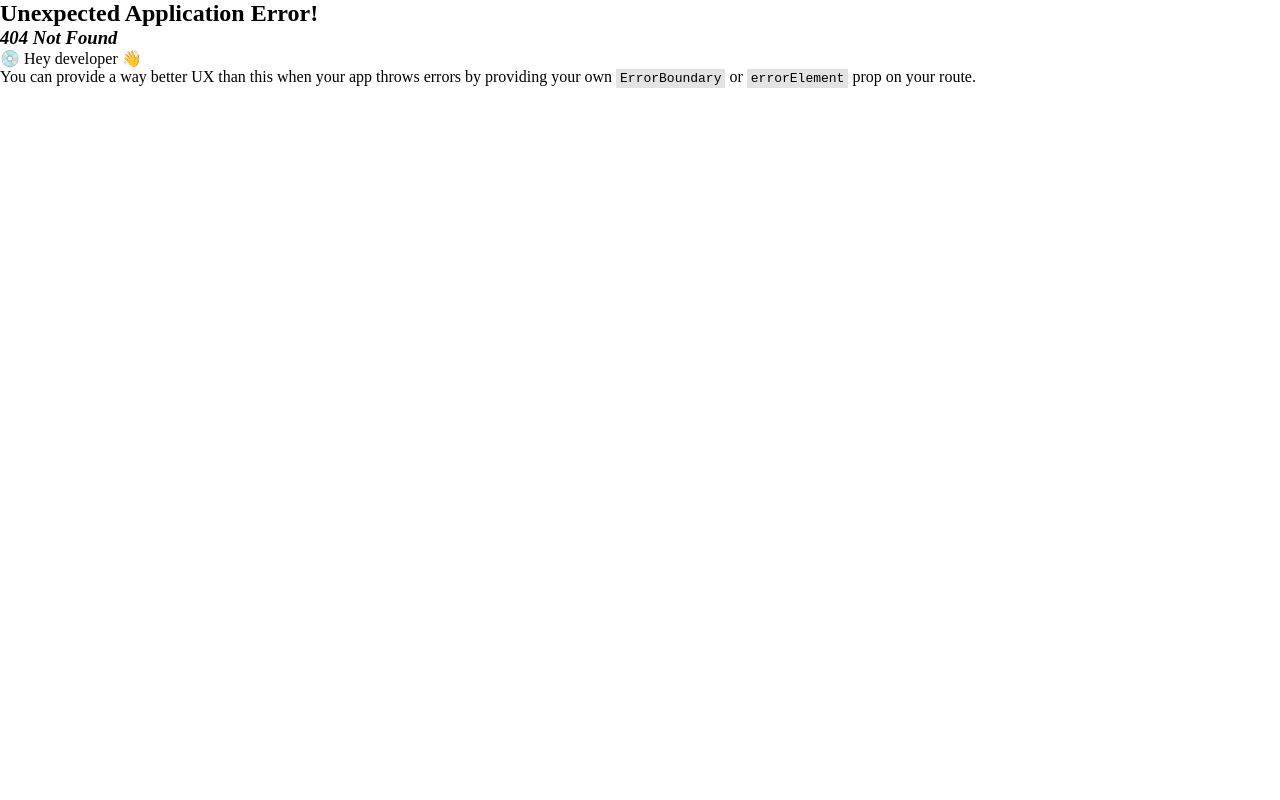
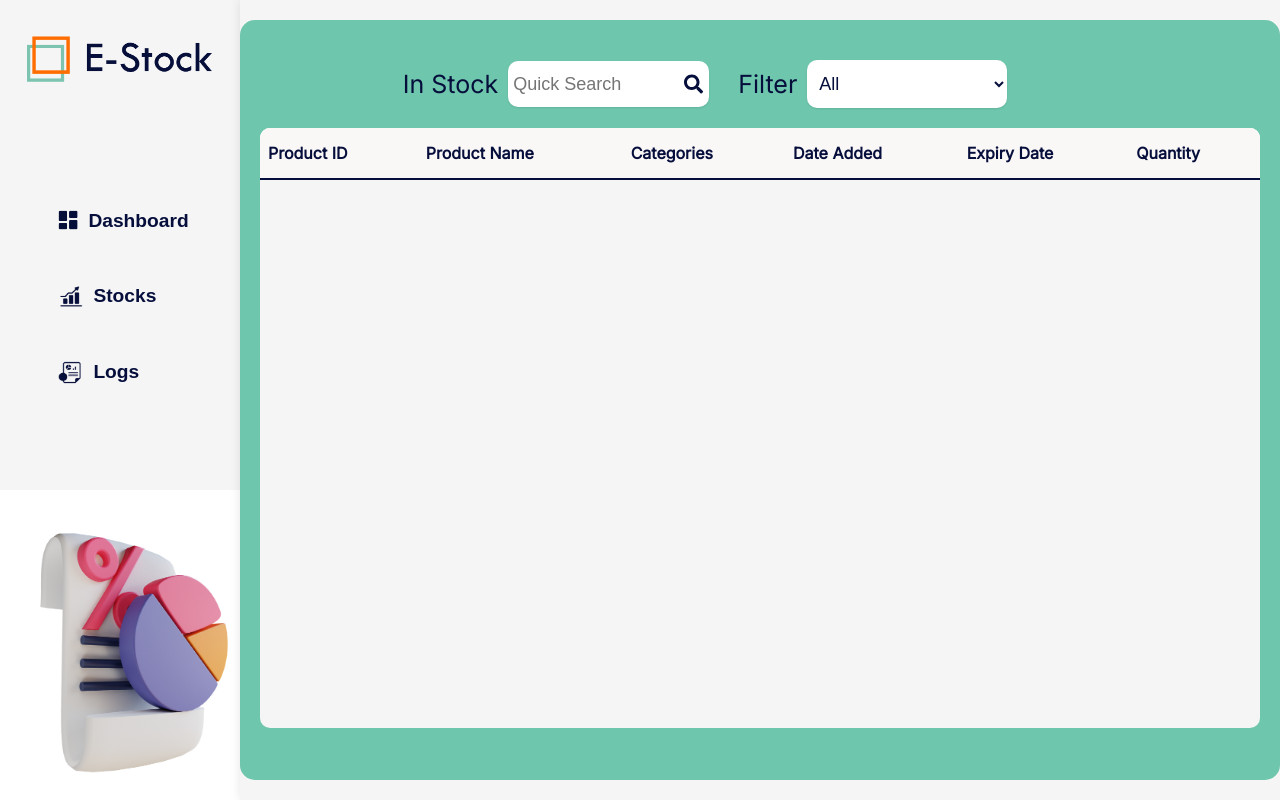
Before and after one commit to mcahero/E-stock, a React (Create React App) app in the folder e-stock/: page /EmployeeStocks in a window 1280 px wide. Before the commit this address had no page. Built offline with nearby package versions, Linux system fonts and the light colour scheme.

Commit message:
Added employee stocks & sidebar

```diff
--- a/e-stock/package.json
+++ b/e-stock/package.json
@@ -4,6 +4,8 @@
   "private": true,
   "dependencies": {
     "@fontsource/inter": "^4.5.15",
+    "@fortawesome/fontawesome-free": "^6.4.0",
+    "@fortawesome/fontawesome-svg-core": "^6.4.0",
     "@fortawesome/free-solid-svg-icons": "^6.3.0",
     "@fortawesome/react-fontawesome": "^0.2.0",
     "@testing-library/jest-dom": "^5.16.5",
--- /dev/null
+++ b/e-stock/src/EmployeeSidebar/index.js
@@ -0,0 +1,36 @@
+import React from 'react';
+import { Link } from 'react-router-dom';
+import './styles.css'
+import img from '../images/logo.png'
+import imgd from '../images/photo.png'
+import dashcon from '../images/dash.png'
+import treecon from '../images/tree.png'
+import logscon from '../images/logs.png'
+
+const EmployeeSidebar = () => {
+  return (
+    <div className="sidebar_main">
+      <img src={img} className="logo_img" alt="logo_img" />
+      <div className="button-container">
+        <Link to="/Employee" className="link">
+            <button className="button">
+            <img src={dashcon} alt="Dashboard" className="dash_main" />
+            <span className="button-text">Dashboard</span> </button>
+        </Link>
+        <Link to="/EmployeeStocks" className="link">
+            <button className="button">
+            <img src={treecon} alt="Stocks" className="stocks_main" />
+            <span className="button-text">Stocks</span> </button>
+        </Link>
+        <Link to="/" className="link">
+            <button className="button">
+            <img src={logscon} alt="Logs" className="logs_main" />
+            <span className="button-text"> Logs </span> </button>
+        </Link>
+        <img src={imgd} className="photo_img" alt="photo_img"/>
+      </div>
+    </div>
+  );
+};
+
+export default EmployeeSidebar;
--- /dev/null
+++ b/e-stock/src/EmployeeSidebar/styles.css
@@ -0,0 +1,96 @@
+*{
+  margin: 0;
+  padding: 0;
+}
+.sidebar_main {
+  width: 250px;
+  height: 100%;
+  background-color: #F5F5F5;
+  align-items: right;
+  flex-direction: column;
+}
+
+.button-container {
+  width: 10px;
+  height: auto;
+  background-color: #F5F5F5;
+  display: flex;
+  flex-direction: column;
+  align-items: right center;
+  flex: 1;
+  margin: 5rem 0.5rem;
+
+}
+
+.link {
+  text-decoration: none;
+  color: inherit;
+}
+
+.button-text {
+  margin-left: 10px;
+}
+
+.button {
+  font-size: 1.2rem;
+  font-weight: bold;
+  padding: 1rem 2.5rem;
+  margin: .65rem;
+  background-color: #F5F5F5;
+  border: none;
+  border-radius: 15px;
+  cursor: pointer;
+  display: inline-flex;
+  color: #060E3B;
+  text-decoration: none;
+}
+
+.button:hover {
+  background-color: #ffffff;
+}
+
+.dash_main{
+  width: 20px;
+  height: 20px;
+  align-items: center;
+  display: flex;
+}
+
+.stocks_main{
+  width: 25px;
+  height: 23px;
+  align-items: center;
+
+}
+
+.logs_main{
+  width: 25px;
+  height: 23px;
+  align-items: center;
+  display: flex;
+}
+
+.log_main{
+  width: 23px;
+  height: 23px;
+  align-items: center;
+  display: flex;
+}
+
+.logo_img{
+  width: 200px;
+  height: 80px;
+  margin: 20px;
+  margin-bottom: auto;
+}
+
+.photo_img{
+  display: flex;
+  position: fixed;
+  bottom: 0;
+  width: 200px;
+  height: 250px;
+  margin: 20px;
+  align-content: flex-end;
+
+  }
--- a/e-stock/src/index.js
+++ b/e-stock/src/index.js
@@ -5,6 +5,7 @@ import Dashboard from './pages/dashboard';
 import Stocks from './pages/stocks';
 import Logs from './pages/logs';
 import EmpDashboard from './pages/dashboard/Employee';
+import EmployeeStocks from './pages/stocks/EmployeeStocks';
 import {
   createBrowserRouter,
   RouterProvider,
@@ -30,6 +31,10 @@ const router = createBrowserRouter([
     {
       path: "/Employee",
         element: <EmpDashboard />,
+    },
+    {
+      path: "/EmployeeStocks",
+        element: <EmployeeStocks />,
     }
 ])
 
--- /dev/null
+++ b/e-stock/src/pages/stocks/EmployeeStocks.js
@@ -0,0 +1,135 @@
+import React, { useState } from 'react';
+import './styles.css';
+import Sidebar from '../../sidebar';
+import { FaSearch } from 'react-icons/fa';
+import AddProductModal from './AddProductModal';
+import ProductTable from './table';
+import { isWithinInterval, addWeeks } from 'date-fns';
+import EmployeeSidebar from '../../EmployeeSidebar';
+
+export default function EmployeeStocks() {
+  const [showModal, setShowModal] = useState(false);
+  const [products, setProducts] = useState(
+    JSON.parse(localStorage.getItem('products')) || []
+  );
+  const [filteredProducts, setFilteredProducts] = useState(products);
+
+  const handleAddProductClick = () => {
+    setShowModal(true);
+  };
+  const handleCloseModal = () => {
+    setShowModal(false);
+  };
+  const addProduct = (product) => {
+    setProducts([...products, product]);
+
+    if (filteredProducts === products) {
+      setFilteredProducts([...products, product]);
+    } else if (filteredProducts[0].category === product.category) {
+      setFilteredProducts([...filteredProducts, product]);
+    }
+
+    // Store products in local storage
+    const updatedProducts = [...products, product];
+    localStorage.setItem('products', JSON.stringify(updatedProducts));
+  };
+
+  const updateProductQuantity = (productId, newQuantity) => {
+    const updatedProducts = products.map((product) => {
+      if (product.id === productId) {
+        const originalQuantity = product.originalQuantity || product.quantity;
+        return { ...product, quantity: newQuantity, originalQuantity };
+      } else {
+        return product;
+      }
+    });
+
+    setProducts(updatedProducts);
+
+    // Update the products in the local storage
+    localStorage.setItem('products', JSON.stringify(updatedProducts));
+
+    if (filteredProducts === products) {
+      setFilteredProducts(updatedProducts);
+    } else {
+      const updatedFilteredProducts = filteredProducts.map((product) => {
+        if (product.id === productId) {
+          const originalQuantity = product.originalQuantity || product.quantity;
+          return { ...product, quantity: newQuantity, originalQuantity };
+        } else {
+          return product;
+        }
+      });
+
+      setFilteredProducts(updatedFilteredProducts);
+    }
+  };
+
+
+
+  const handleFilterChange = (e) => {
+    const selectedFilter = e.target.value;
+    if (selectedFilter === 'all') {
+      setFilteredProducts(products);
+    } else if (selectedFilter === 'Canned Goods') {
+      const filtered = products.filter((product) => product.category === 'Canned Goods');
+      setFilteredProducts(filtered);
+    } else if (selectedFilter === 'Junk Foods') {
+      const filtered = products.filter((product) => product.category === 'Junk Foods');
+      setFilteredProducts(filtered);
+    } else if (selectedFilter === 'Drinks') {
+      const filtered = products.filter((product) => product.category === 'Drinks');
+      setFilteredProducts(filtered);
+    } else if (selectedFilter === 'Hygiene Kit') {
+      const filtered = products.filter((product) => product.category === 'Hygiene Kit');
+      setFilteredProducts(filtered);
+    } else if (selectedFilter === 'Other') {
+      const filtered = products.filter((product)=> product.category === 'Other' );
+      setFilteredProducts(filtered);
+    } else if (selectedFilter === 'Soon-to-expire') {
+      const filtered = products.filter((product) =>
+        isWithinInterval(new Date(product.expiryDate), {
+          start: new Date(),
+          end: addWeeks(new Date(), 3),
+        })
+      );
+      setFilteredProducts(filtered);
+    }
+  };
+
+  return (
+    <div className={`AppContainer ${showModal ? 'blur' : ''}`}>
+      <EmployeeSidebar />
+      <div className="stocks">
+        <div className='container'>
+          <div className='header'>
+            <p>In Stock</p>
+            <div className='search-container'>
+              <input className='input' placeholder='Quick Search' />
+              <FaSearch className='search-icon' />
+            </div>
+              <p>Filter</p>
+              <div className='select-container'>
+              <select className='select' onChange={handleFilterChange}>
+                  <option value='all'>All</option>
+                  <option value='Canned Goods'>Canned Goods</option>
+                  <option value='Junk Foods'>Junk Foods</option>
+                  <option value='Drinks'>Drinks</option>
+                  <option value='Hygiene Kit'>Hygiene Kit</option>
+                  <option value='Other'>Other</option>
+                  <option value='Soon-to-expire'>Soon-to-expire</option>
+                </select>
+              </div>
+            <div className='actions-container'>
+
+            </div>
+          </div>
+          <div className='table-container'>
+          <ProductTable products={filteredProducts} updateProductQuantity={updateProductQuantity} />
+          </div>
+        </div>
+      </div>
+      <AddProductModal showModal={showModal} handleCloseModal={handleCloseModal} addProduct={addProduct} />
+    </div>
+  );
+}
```
Also changed, not shown: 1 other file (tests, documents, lock files or other folders).
